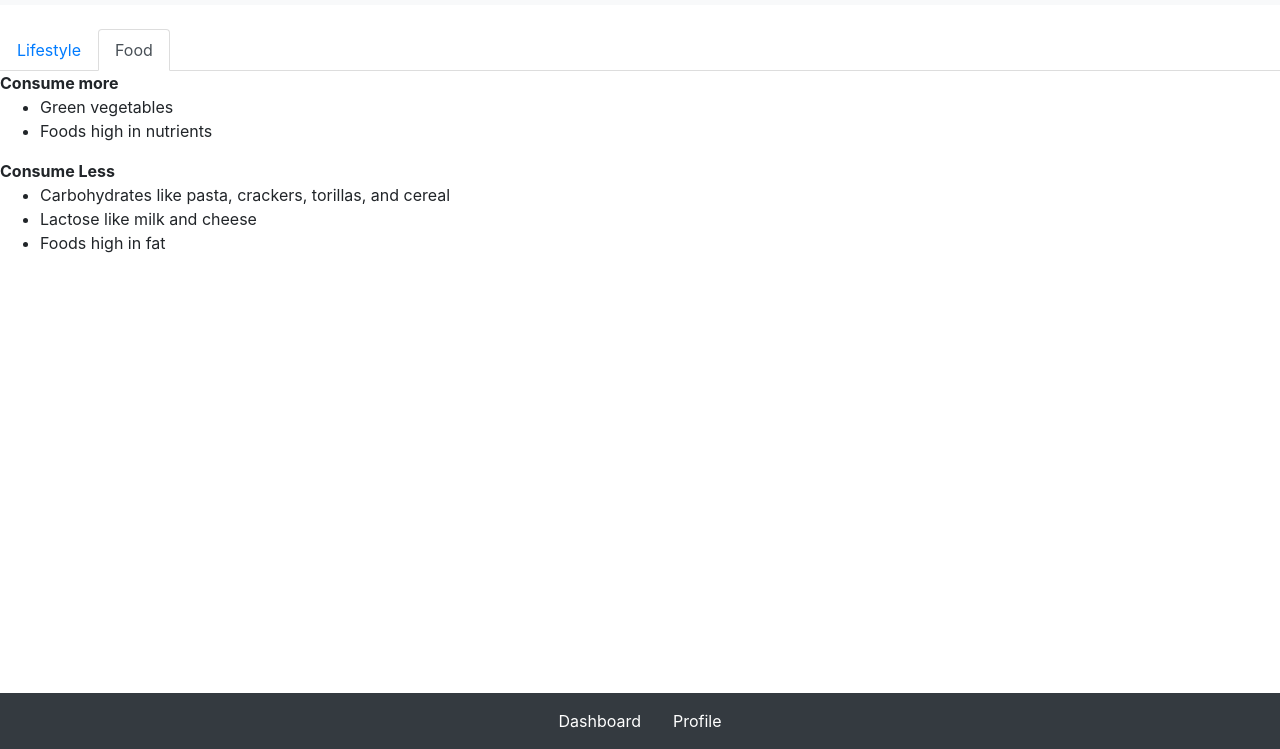
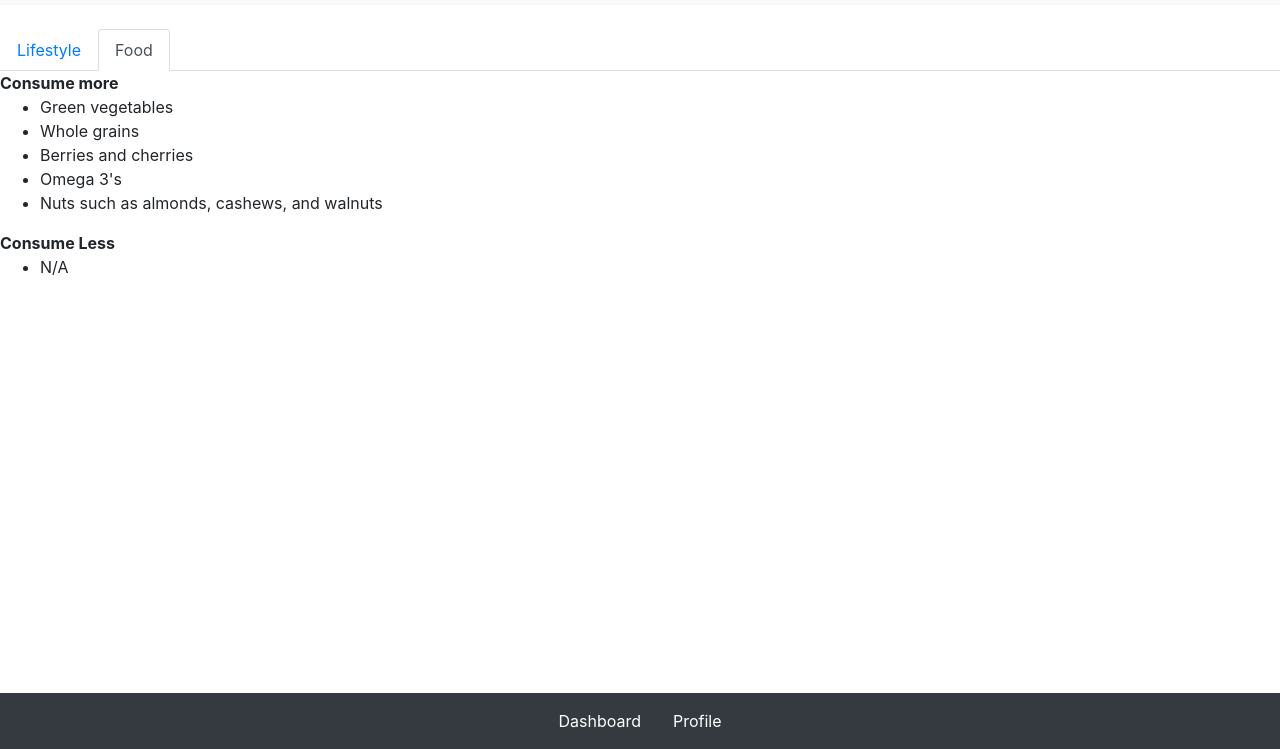
Before and after one commit to jessicaatran/Forever41---A6, a plain HTML site: page fatigue.html in a window 1280 px wide. Both pictures are taken after a click on the tab "Food". Shown: the part 51-800 px from the top of the page. Drawn offline with nearby package versions, Linux system fonts and the light colour scheme.

```diff
--- a/fatigue.html
+++ b/fatigue.html
@@ -34,21 +34,24 @@
     <div class="tab-content">
       <div class="tab-pane active" id="home" role="tabpanel" aria-labelledby="home-tab">
         <ul>
-          <li>Eat a balance diet</li>
-          <li>Get regular exercise</li>
+          <li>Don't smoke</li>
+          <li>Maintain healthy weight</li>
+          <li>Keep blood pressure, cholesterol, and blood sugar within reason</li>
+          <li>Get some physical exercise daily</li>
         </ul>
       </div>
       <div class="tab-pane" id="profile" role="tabpanel" aria-labelledby="profile-tab">
         <hX><b>Consume more</b></hX>
         <ul>
           <li>Green vegetables</li>
-          <li>Foods high in nutrients</li>
+          <li>Whole grains</li>
+          <li>Berries and cherries</li>
+          <li>Omega 3's</li>
+          <li> Nuts such as almonds, cashews, and walnuts</li>
         </ul>
         <hX><b>Consume Less</b></hX>
         <ul>
-          <li>Carbohydrates like pasta, crackers, torillas, and cereal</li>
-          <li>Lactose like milk and cheese</li>
-          <li>Foods high in fat</li>
+          <li>N/A</li>
         </ul>
       </div>
     </div>
```
